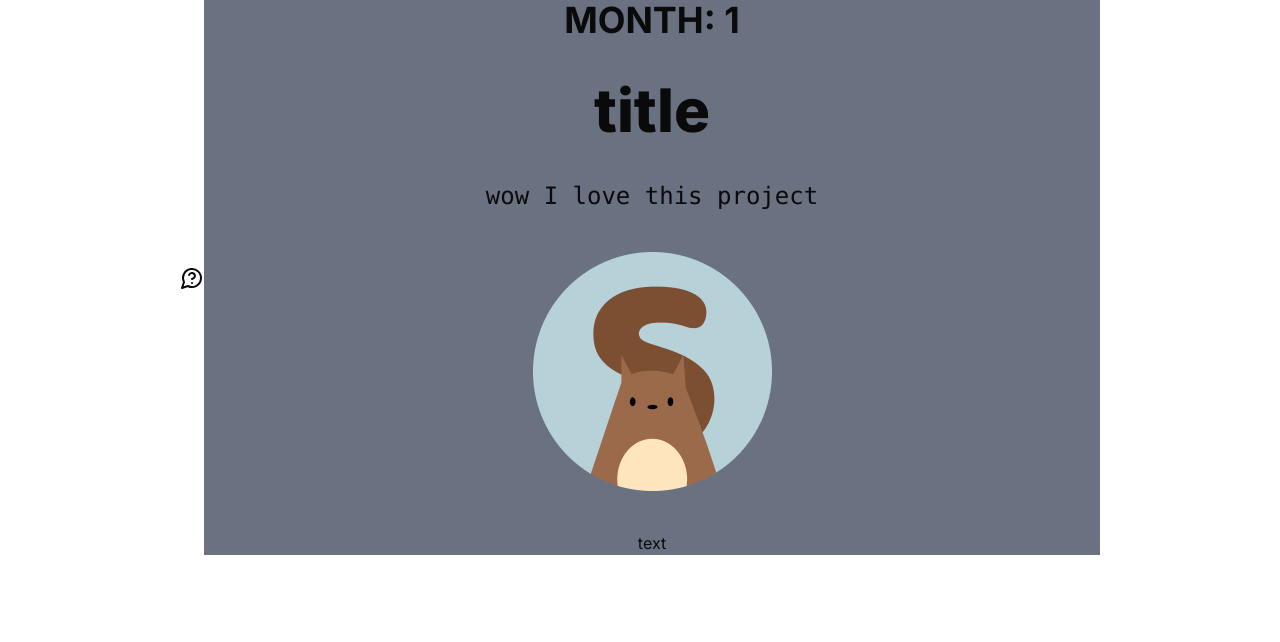
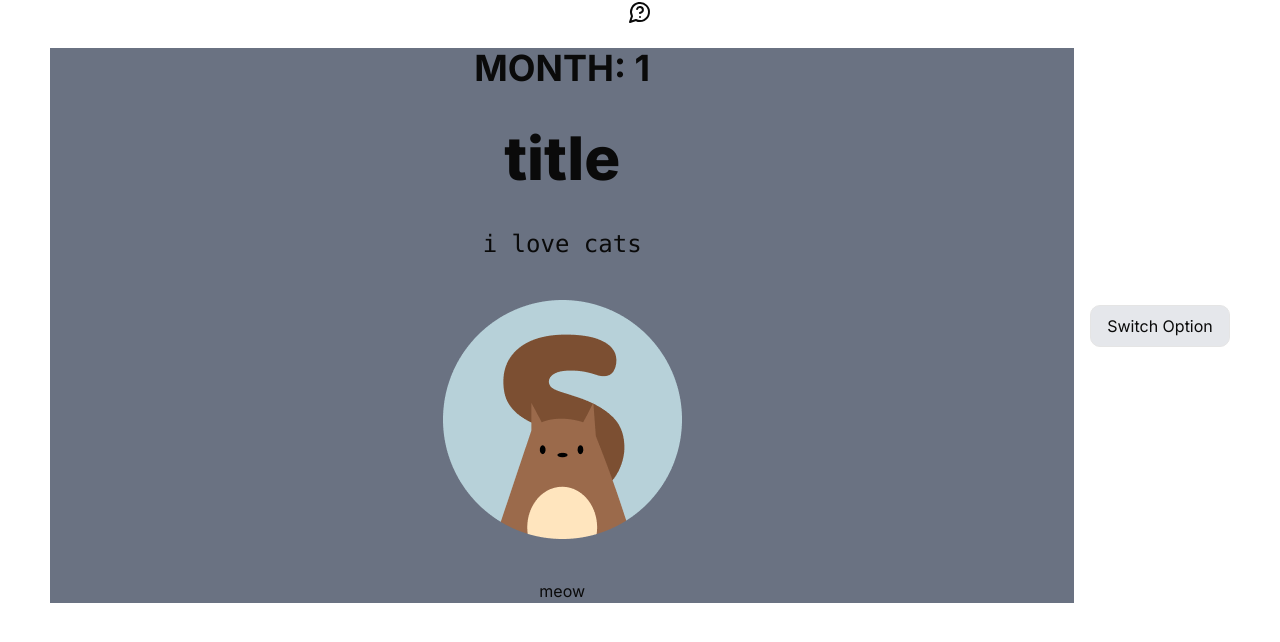
Before and after one commit to qhgill/final-take, a Next.js app: page / in a window 1280 px wide. Shown: the top 642 px of the page. Built offline with nearby package versions, Linux system fonts and the light colour scheme.

Commit message:
temp animation

```diff
--- a/package.json
+++ b/package.json
@@ -17,6 +17,7 @@
     "@tanstack/react-query": "~5.53.3",
     "class-variance-authority": "^0.7.1",
     "clsx": "^2.1.1",
+    "framer-motion": "^12.7.4",
     "lucide-react": "^0.417.0",
     "next": "^15.1.6",
     "react": "19.0.0",
--- a/src/app/page.tsx
+++ b/src/app/page.tsx
@@ -1,24 +1,72 @@
+"use client";
+
+import { useState } from "react";
+import { motion, AnimatePresence } from "framer-motion";
+
 import Prompt from "../components/Prompt";
 import placeholderimg from "@/public/placeholder.png";
 import Option from "../utils/options";
 import Question from "../components/Question";
 
-const option1: Option = {
-  placeholder: "text",
-};
+const options: Option[] = [
+  {
+    month: 1,
+    title: "title",
+    icon: placeholderimg,
+    description: "i love cats",
+    speed: 20,
+    placeholder: "meow",
+  },
+  {
+    month: 2,
+    title: "another title",
+    icon: placeholderimg,
+    description: "i love cats too",
+    speed: 25,
+    placeholder: "purr",
+  },
+];
+
 const Home = () => {
+  const [selectedOption, setSelectedOption] = useState<Option>(options[0]);
+  const [visible, setVisible] = useState(true);
+  const [promptKey, setPromptKey] = useState(0);
+
+  const handleSwap = () => {
+    setVisible(false);
+
+    setTimeout(() => {
+      setSelectedOption((prev) =>
+        prev.month === options[0].month ? options[1] : options[0]
+      );
+      setPromptKey((prev) => prev + 1);
+      setVisible(true);
+    }, 800);
+  };
+
   return (
-    <div className="w-screen max-h-screen flex items-center justify-center">
+    <div className="w-screen max-h-screen flex flex-col items-center justify-center gap-6">
       <Question />
-      <div className="flex items-center justify-center">
-        <Prompt
-          month={1}
-          title="title"
-          icon={placeholderimg}
-          options={option1}
-          description="wow I love this project"
-          speed={20}
-        />
+      <div className="flex items-center justify-center gap-4 overflow-hidden">
+        <AnimatePresence mode="wait">
+          {visible && (
+            <motion.div
+              key={promptKey}
+              initial={{ x: 300, opacity: 0 }}
+              animate={{ x: 0, opacity: 1 }}
+              exit={{ x: -300, opacity: 0 }}
+              transition={{ duration: 0.8 }}
+            >
+              <Prompt options={selectedOption} />
+            </motion.div>
+          )}
+        </AnimatePresence>
+        <button
+          onClick={handleSwap}
+          className="cursor-pointer border px-4 py-2 rounded-lg bg-gray-200 hover:bg-gray-300 transition"
+        >
+          Switch Option
+        </button>
       </div>
     </div>
   );
--- a/src/components/AnimateText.tsx
+++ b/src/components/AnimateText.tsx
@@ -1,6 +1,7 @@
 "use client";
 
 import { TypeAnimation } from "react-type-animation";
+import { useEffect, useState } from "react";
 
 interface AnimateTextProps {
   text: string;
@@ -8,8 +9,15 @@ interface AnimateTextProps {
 }
 
 const AnimateText = ({ text, typeSpeed }: AnimateTextProps) => {
+  const [key, setKey] = useState(0);
+
+  useEffect(() => {
+    setKey((prev) => prev + 1);
+  }, [text]);
+
   return (
     <TypeAnimation
+      key={key}
       sequence={[1000, text]}
       wrapper="span"
       cursor={false}
--- a/src/components/Prompt.tsx
+++ b/src/components/Prompt.tsx
@@ -1,30 +1,20 @@
-import Image, { StaticImageData } from "next/image";
+import Image from "next/image";
 import Option from "../utils/options";
 import AnimateText from "./AnimateText";
 
 interface PromptTypes {
-  month: number;
-  title: string;
-  icon: StaticImageData;
   options: Option;
-  description: string;
-  speed: number;
 }
 
 const Prompt = ({
-  month,
-  title,
-  icon,
-  options,
-  description,
-  speed,
+  options
 }: PromptTypes) => {
   return (
-    <div className="flex flex-col w-[70vw] max-h-[90vh] justify-center gap-y-10 items-center bg-gray-500">
-      <p className="text-4xl font-bold">MONTH: {month}</p>
-      <p className="text-6xl font-extrabold">{title}</p>
-      <AnimateText text={description} typeSpeed={speed} />
-      <Image src={icon} alt="choice icon" />
+    <div className="flex flex-col w-[80vw] max-h-[90vh] justify-center gap-y-10 items-center bg-gray-500">
+      <p className="text-4xl font-bold">MONTH: {options.month}</p>
+      <p className="text-6xl font-extrabold">{options.title}</p>
+      <AnimateText text={options.description} typeSpeed={options.speed} />
+      <Image src={options.icon} alt="choice icon" />
       {options.placeholder}
     </div>
   );
```
Also changed, not shown: src/utils/options.tsx (+7 -0 lines), 1 other file (tests, documents, lock files or other folders).
